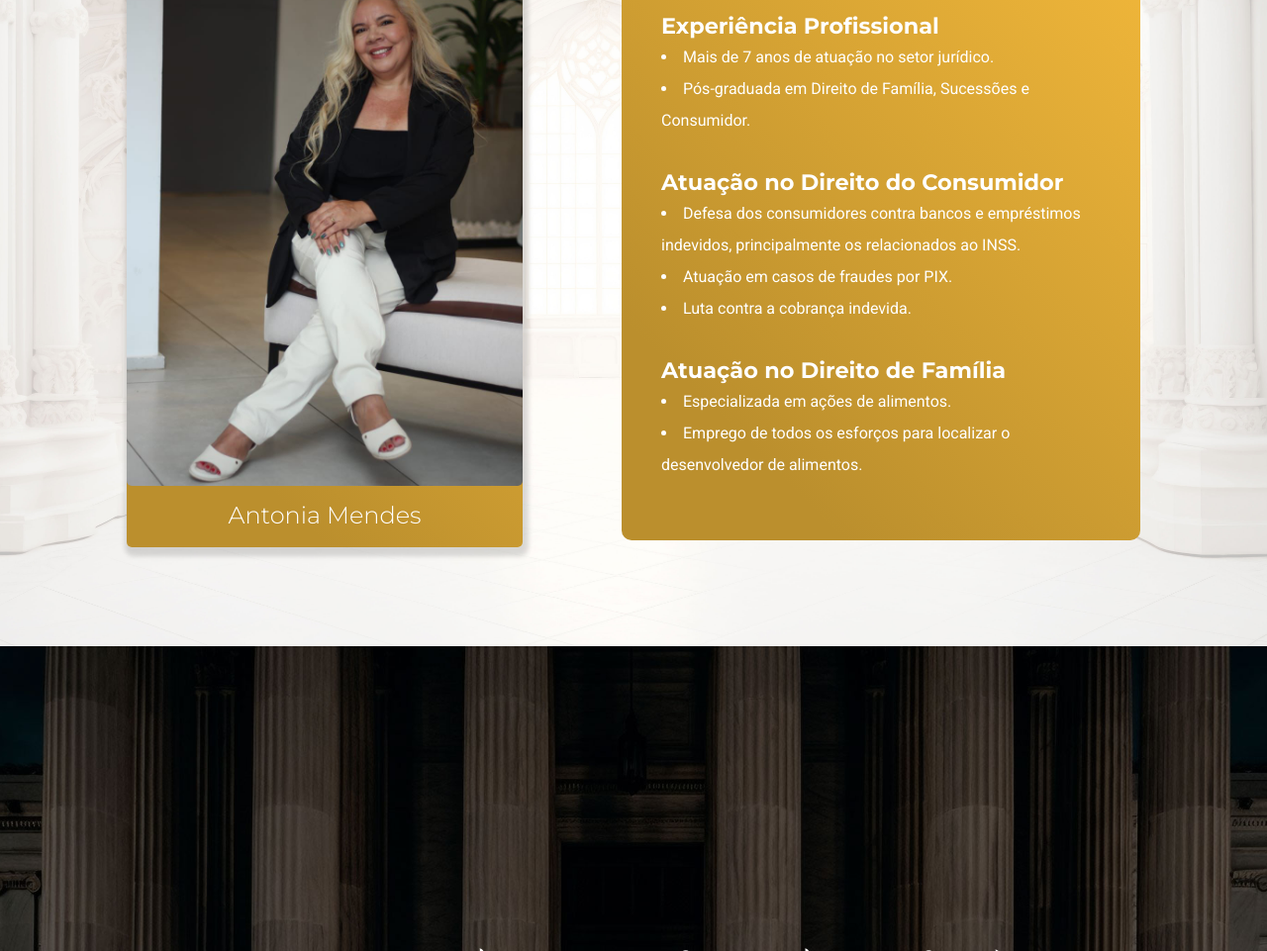
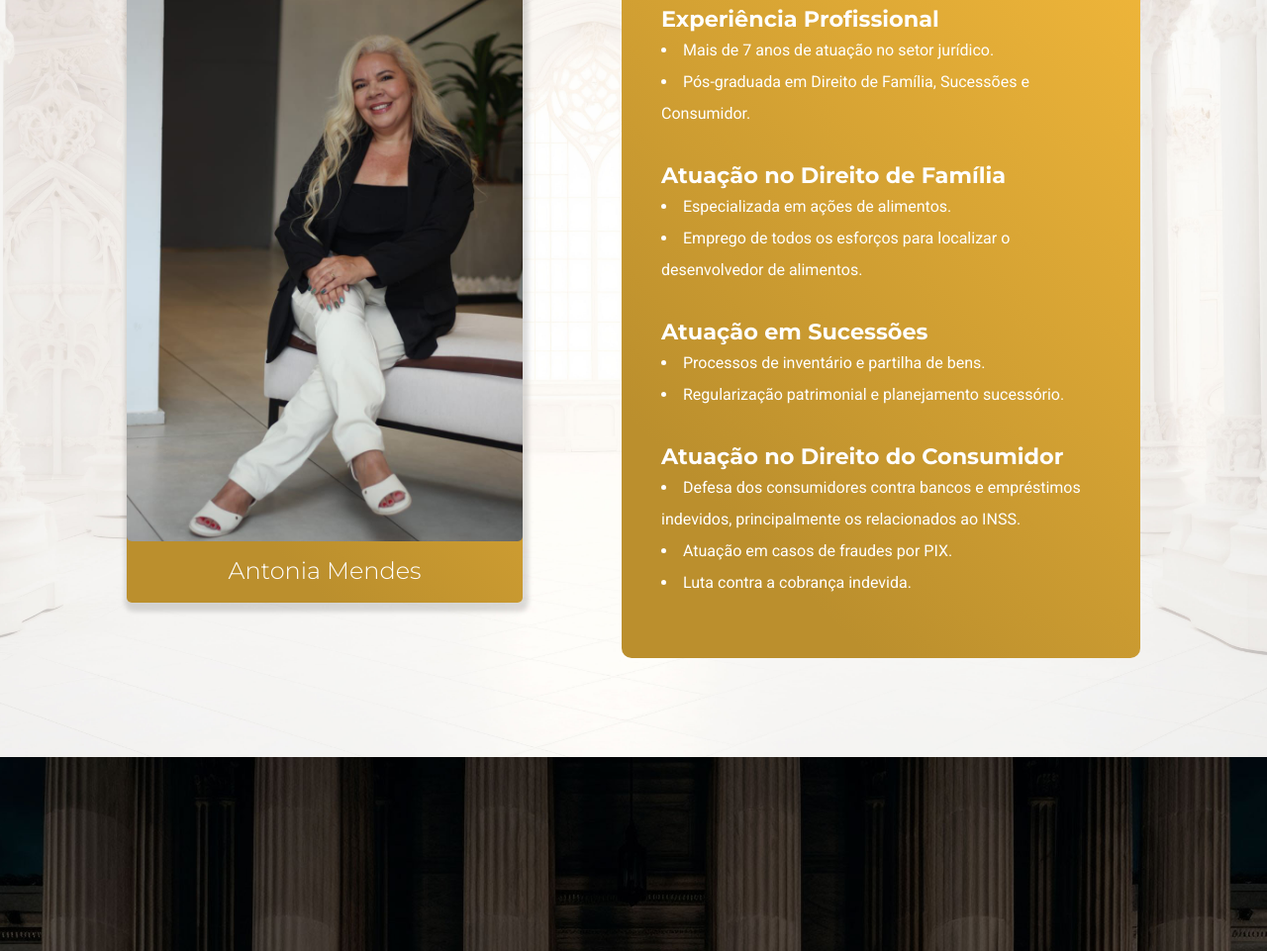
Before and after one commit to Tkailaine/antonia-mendes, a plain HTML site: page index.html in a window 1280 px wide. Shown: the part 2649-3610 px from the top of the page at 99% size. Drawn offline with nearby package versions, Linux system fonts and the light colour scheme.

Commit message:
Update index.html

```diff
--- a/index.html
+++ b/index.html
@@ -191,16 +191,21 @@
       </ul>
 
       <ul>
+        <h1>Atuação no Direito de Família</h1>
+        <li>Especializada em ações de alimentos.</li>
+        <li>Emprego de todos os esforços para localizar o desenvolvedor de alimentos.</li></ul>
+
+      <ul>
+      <h1>Atuação em Sucessões</h1>
+      <li>Processos de inventário e partilha de bens.</li>
+      <li>Regularização patrimonial e planejamento sucessório.</li></ul>
+
+      <ul>
         <h1>Atuação no Direito do Consumidor</h1>
         <li>Defesa dos consumidores contra bancos e empréstimos indevidos, principalmente os relacionados ao INSS.</li>
         <li>Atuação em casos de fraudes por PIX.</li>
         <li>Luta contra a cobrança indevida.</li>
       </ul>
-
-      <ul>
-      <h1>Atuação no Direito de Família</h1>
-      <li>Especializada em ações de alimentos.</li>
-      <li>Emprego de todos os esforços para localizar o desenvolvedor de alimentos.</li></ul>
     </div>
 </div>
 </section>
```
